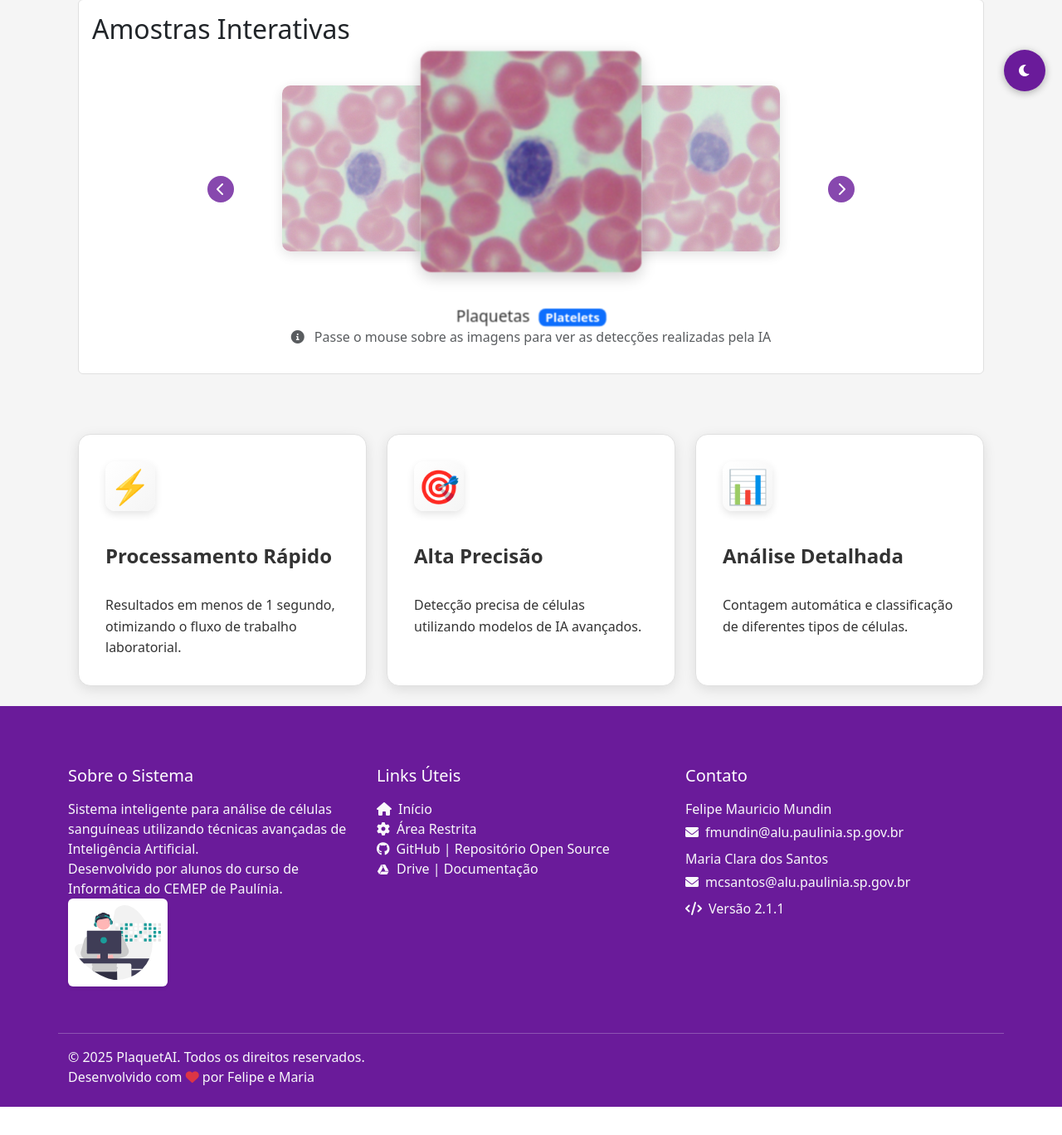
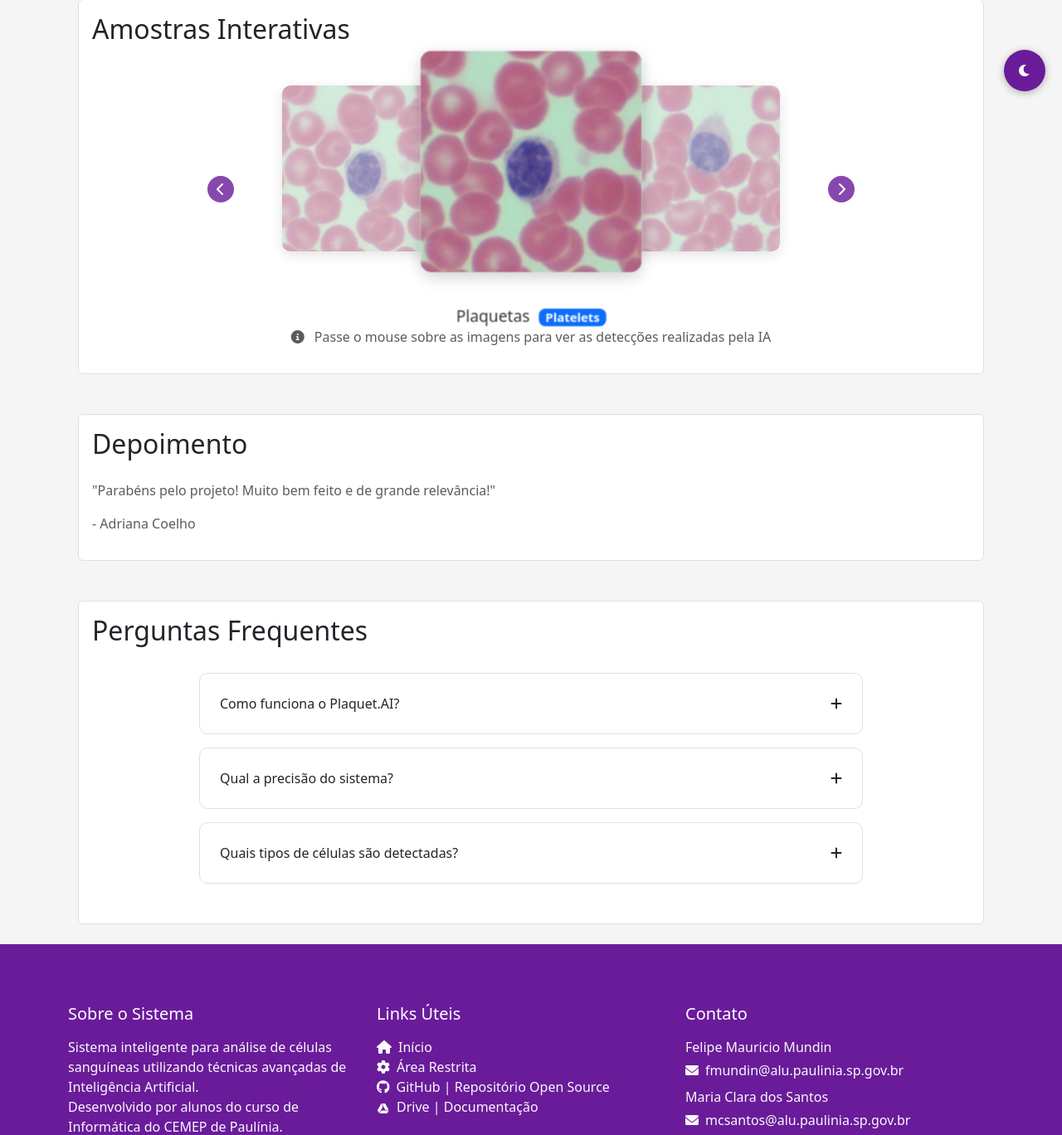
Before and after one commit to fmMundin/Plaquet.AI, a Django app: page /Analises/ in a window 1280 px wide. Shown: the part 670-2038 px from the top of the page at 83% size. Before the commit the page ends 2004 px from the top, so only its background shows below. Run offline with Django 5.2, Linux system fonts and the light colour scheme; grey boxes are pictures that could not be loaded.

Commit message:
add as perguntas frequentes e o depoimento

```diff
--- a/static/css/styles.css
+++ b/static/css/styles.css
@@ -1509,3 +1509,82 @@ body {
 
 .samples-controls .prev { left: 10px; }
 .samples-controls .next { right: 10px; }
+
+.faq-container {
+    max-width: 800px;
+    margin: 2rem auto;
+}
+
+.faq-item {
+    background: var(--card-bg);
+    border-radius: 10px;
+    margin-bottom: 1rem;
+    overflow: hidden;
+}
+
+.faq-question {
+    padding: 1.5rem;
+    cursor: pointer;
+    display: flex;
+    justify-content: space-between;
+    align-items: center;
+    font-weight: 500;
+}
+
+.faq-answer {
+    padding: 0 1.5rem;
+    max-height: 0;
+    overflow: hidden;
+    transition: max-height 0.3s ease, padding 0.3s ease;
+    background: var(--card-bg);
+    color: var(--text-color);
+}
+
+.faq-item.active .faq-answer {
+    max-height: 300px;
+    padding: 1.5rem;
+}
+
+.faq-item {
+    background: var(--card-bg);
+    border: 1px solid var(--border-color);
+    border-radius: 10px;
+    margin-bottom: 1rem;
+    overflow: hidden;
+}
+
+.faq-question {
+    padding: 1.5rem;
+    cursor: pointer;
+    display: flex;
+    justify-content: space-between;
+    align-items: center;
+    font-weight: 500;
+    transition: background-color 0.3s ease;
+}
+
+.faq-question:hover {
+    background-color: rgba(0, 0, 0, 0.05);
+}
+
+.faq-question i {
+    transition: transform 0.3s ease;
+}
+
+.faq-item.active .faq-question i {
+    transform: rotate(45deg);
+}
+
+.faq-answer {
+    max-height: 0;
+    overflow: hidden;
+    transition: max-height 0.3s ease-out;
+    padding: 0 1.5rem;
+    color: var(--text-color);
+    opacity: 0.8;
+}
+
+.faq-item.active .faq-answer {
+    max-height: 300px;
+    padding: 0 1.5rem 1.5rem 1.5rem;
+}
--- a/templates/Analises/index.html
+++ b/templates/Analises/index.html
@@ -148,34 +148,54 @@
         </div>
     </div>
 
-    <!-- Cards do Projeto -->
-    <div class="row g-4 mt-5">
-        <div class="col-md-4">
-            <div class="feature-card h-100">
-                <div class="feature-icon">⚡</div>
-                <h3 class="feature-title">Processamento Rápido</h3>
-                <p class="feature-text">Resultados em menos de 1 segundo, otimizando o fluxo de trabalho laboratorial.
-                </p>
-            </div>
+    <!-- Seção de depoimentos -->
+    <div class="card mt-5">
+        <div class="card-body">
+            <h2 class="text-contrast mb-4">Depoimento</h2>
+                    <div class="testimonial-content">
+                        <p class="text-muted">"Parabéns pelo projeto! Muito bem feito e de grande relevância!"</p>
+                        <p class="text-muted">- Adriana Coelho</p>
+                    </div>
         </div>
+    </div>
 
-        <div class="col-md-4">
-            <div class="feature-card h-100">
-                <div class="feature-icon">🎯</div>
-                <h3 class="feature-title">Alta Precisão</h3>
-                <p class="feature-text">Detecção precisa de células utilizando modelos de IA avançados.</p>
-            </div>
-        </div>
+    <div class="card mt-5">
+        <div class="card-body">
+            <h2 class="text-contrast mb-4">Perguntas Frequentes</h2>
+            <div class="faq-container">
+                <div class="faq-item">
+                    <div class="faq-question" onclick="toggleFaq(this)">
+                        Como funciona o Plaquet.AI?
+                        <i class="fas fa-plus"></i>
+                    </div>
+                    <div class="faq-answer">
+                        O Plaquet.AI utiliza algoritmos de IA para analisar imagens microscópicas e realizar a contagem
+                        precisa de plaquetas.
+                    </div>
+                </div>
 
-        <div class="col-md-4">
-            <div class="feature-card h-100">
-                <div class="feature-icon">📊</div>
-                <h3 class="feature-title">Análise Detalhada</h3>
-                <p class="feature-text">Contagem automática e classificação de diferentes tipos de células.</p>
+                <div class="faq-item">
+                    <div class="faq-question" onclick="toggleFaq(this)">
+                        Qual a precisão do sistema?
+                        <i class="fas fa-plus"></i>
+                    </div>
+                    <div class="faq-answer">
+                        O sistema precisa passar por uma melhora na prrecisão, mas no momento, o sistema tem uma acurácia média de 60%.
+                    </div>
+                </div>
+
+                <div class="faq-item">
+                    <div class="faq-question" onclick="toggleFaq(this)">
+                        Quais tipos de células são detectadas?
+                        <i class="fas fa-plus"></i>
+                    </div>
+                    <div class="faq-answer">
+                        O sistema detecta três tipos principais de células: plaquetas (PLT), células brancas (WBC) e células vermelhas (RBC).
+                    </div>
+                </div>
             </div>
         </div>
     </div>
-</div>
 
 <!-- Botão de tema com tooltip -->
 <button class="theme-switch" onclick="toggleTheme()" data-bs-toggle="tooltip" data-bs-placement="left"
@@ -450,5 +470,30 @@
         startAutoplay();
         updateSlides();
     });
+
+    function toggleFaq(element) {
+        const faqItem = element.parentElement;
+        const icon = element.querySelector('i');
+        const answer = faqItem.querySelector('.faq-answer');
+
+        // Fecha todas as outras respostas
+        document.querySelectorAll('.faq-item').forEach(item => {
+            if (item !== faqItem && item.classList.contains('active')) {
+                item.classList.remove('active');
+                item.querySelector('i').classList.remove('fa-minus');
+                item.querySelector('i').classList.add('fa-plus');
+            }
+        });
+
+        // Alterna o estado atual
+        faqItem.classList.toggle('active');
+        if (faqItem.classList.contains('active')) {
+            icon.classList.remove('fa-plus');
+            icon.classList.add('fa-minus');
+        } else {
+            icon.classList.remove('fa-minus');
+            icon.classList.add('fa-plus');
+        }
+    }
 </script>
 {% endblock %}
```
